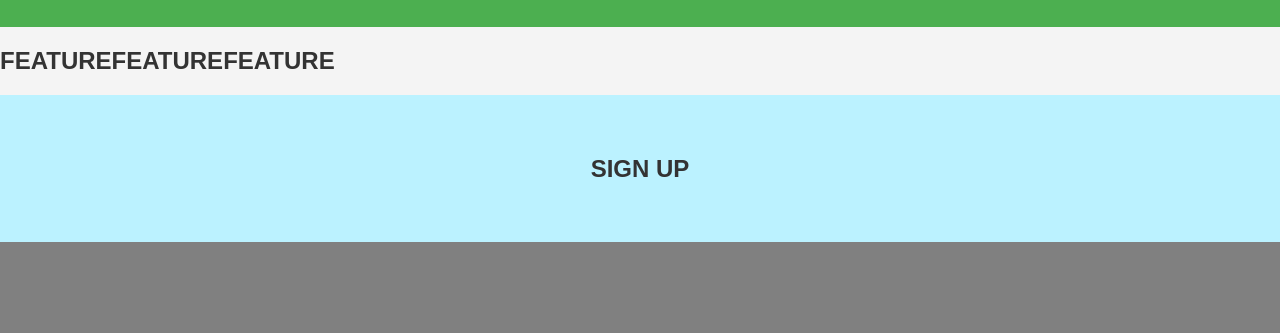
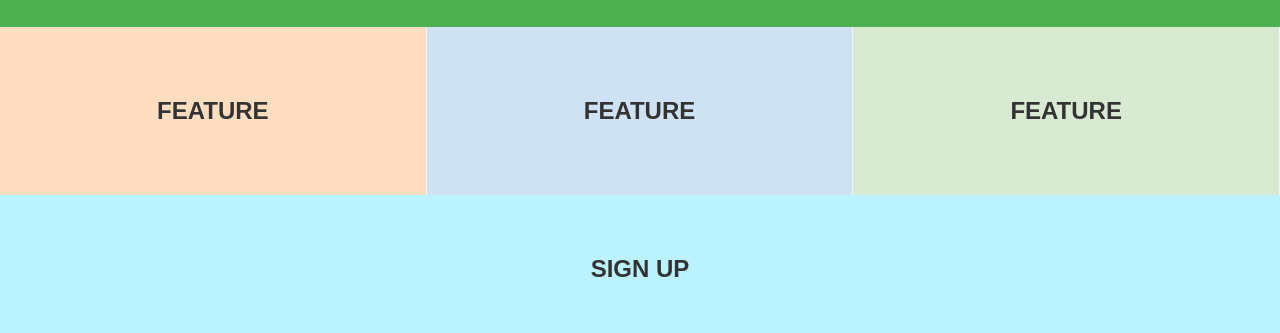
Before and after one commit to MUTHE-SWARNA/Responsive-layout, a plain HTML site: page index.html in a window 1280 px wide. Shown: the part 111-444 px from the top of the page. Drawn offline with Linux system fonts and the light colour scheme.

Commit message:
Update style2.css

```diff
--- a/style2.css
+++ b/style2.css
@@ -27,9 +27,25 @@ main {
     flex-wrap: wrap;
 
 }
-.feature {
-    flex: 30%;
-    background-color: #e7cd78;
+.feature-one {
+    background-color: #FFDDC1;
+    flex:30%;
+    padding: 50px;
+    margin-right: 1px;
+   text-align: center;
+}
+
+.feature-two {
+    background-color: #CFE2F3;
+    flex:30%;
+    padding: 50px;
+    margin-right: 1px;
+   text-align: center;
+}
+
+.feature-three {
+    background-color: #D9EAD3;
+    flex:30%;
     padding: 50px;
     margin-right: 1px;
    text-align: center;
```
